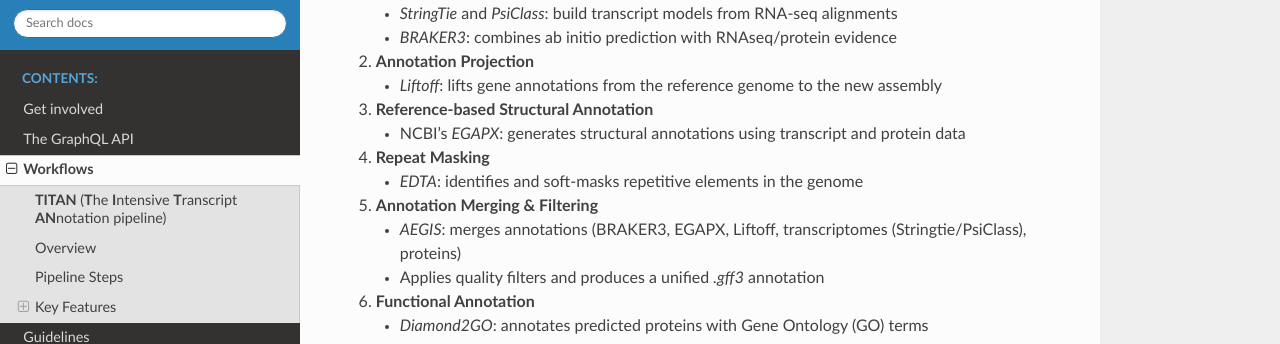
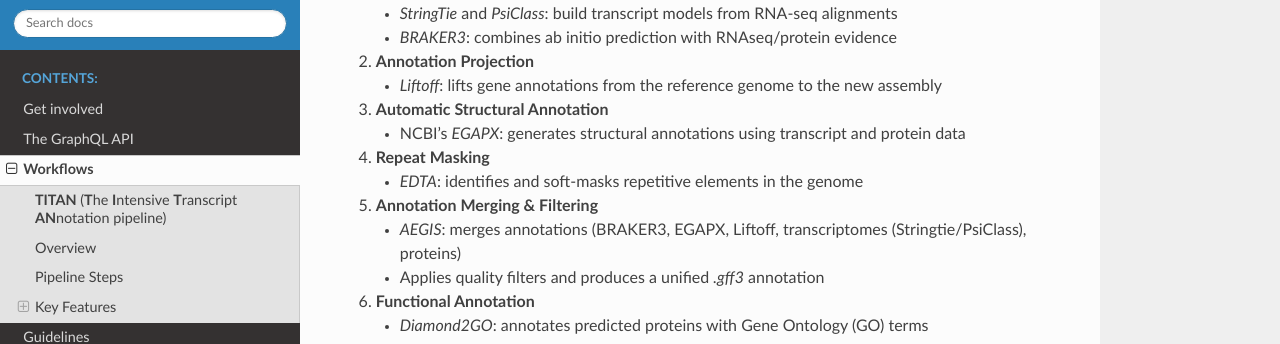
Before and after one commit to Grapedia/grapedia, a Sphinx documentation site: the page built from docs/workflows.rst, in a window 1280 px wide and 900 px high, scrolled down 1149 px. Shown: the part 158-502 px from the top of the window. Built offline with Sphinx 7.4.7 and the Read the Docs theme 3.1.0, drawn with Linux system fonts in a browser that asks for light colours.

Commit message:
Update workflows.rst

```diff
--- a/docs/workflows.rst
+++ b/docs/workflows.rst
@@ -39,7 +39,7 @@ Pipeline Steps
 
    - `Liftoff`: lifts gene annotations from the reference genome to the new assembly
 
-3. **Reference-based Structural Annotation**
+3. **Automatic Structural Annotation**
 
    - NCBI's `EGAPX`: generates structural annotations using transcript and protein data
 
```
